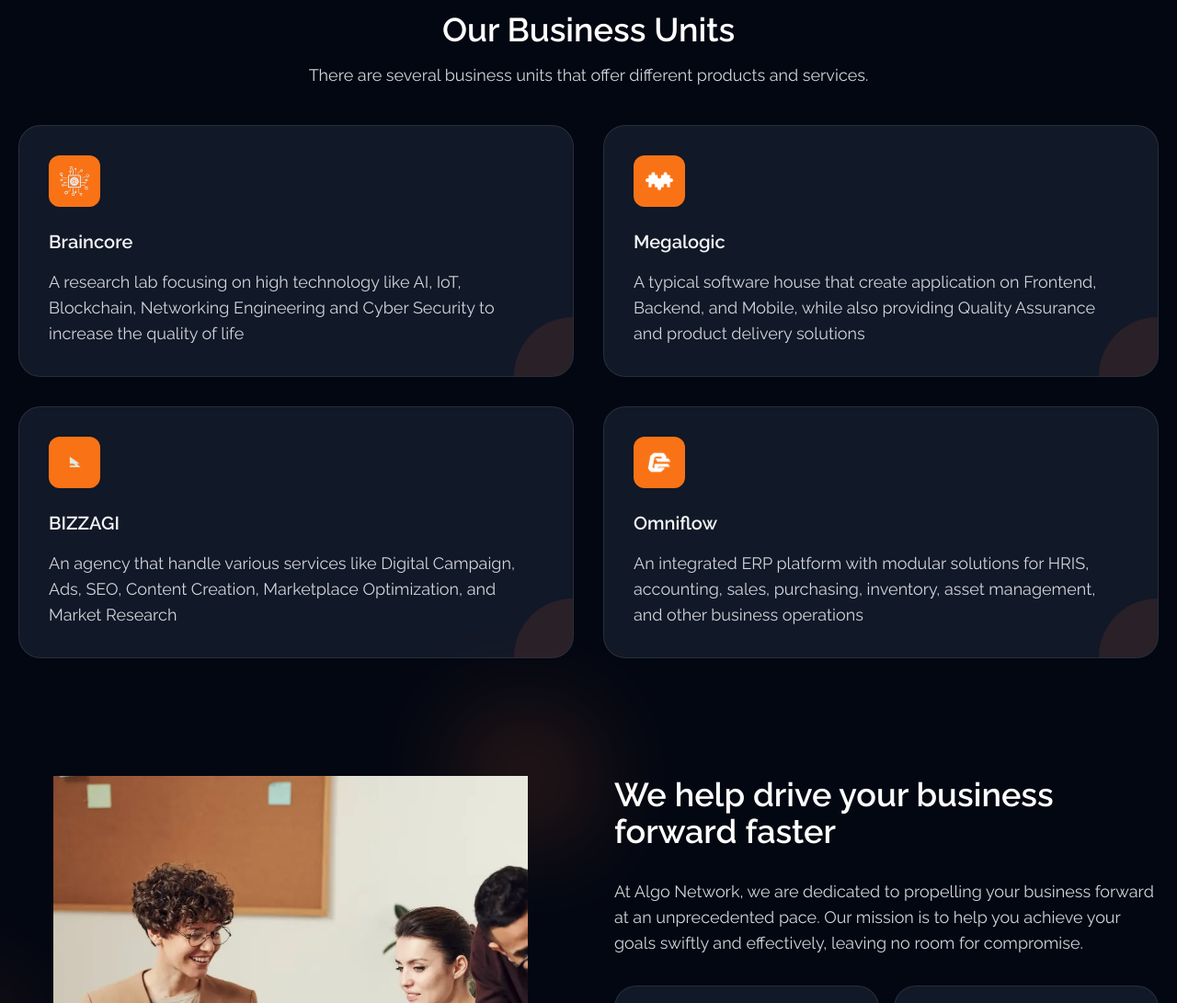
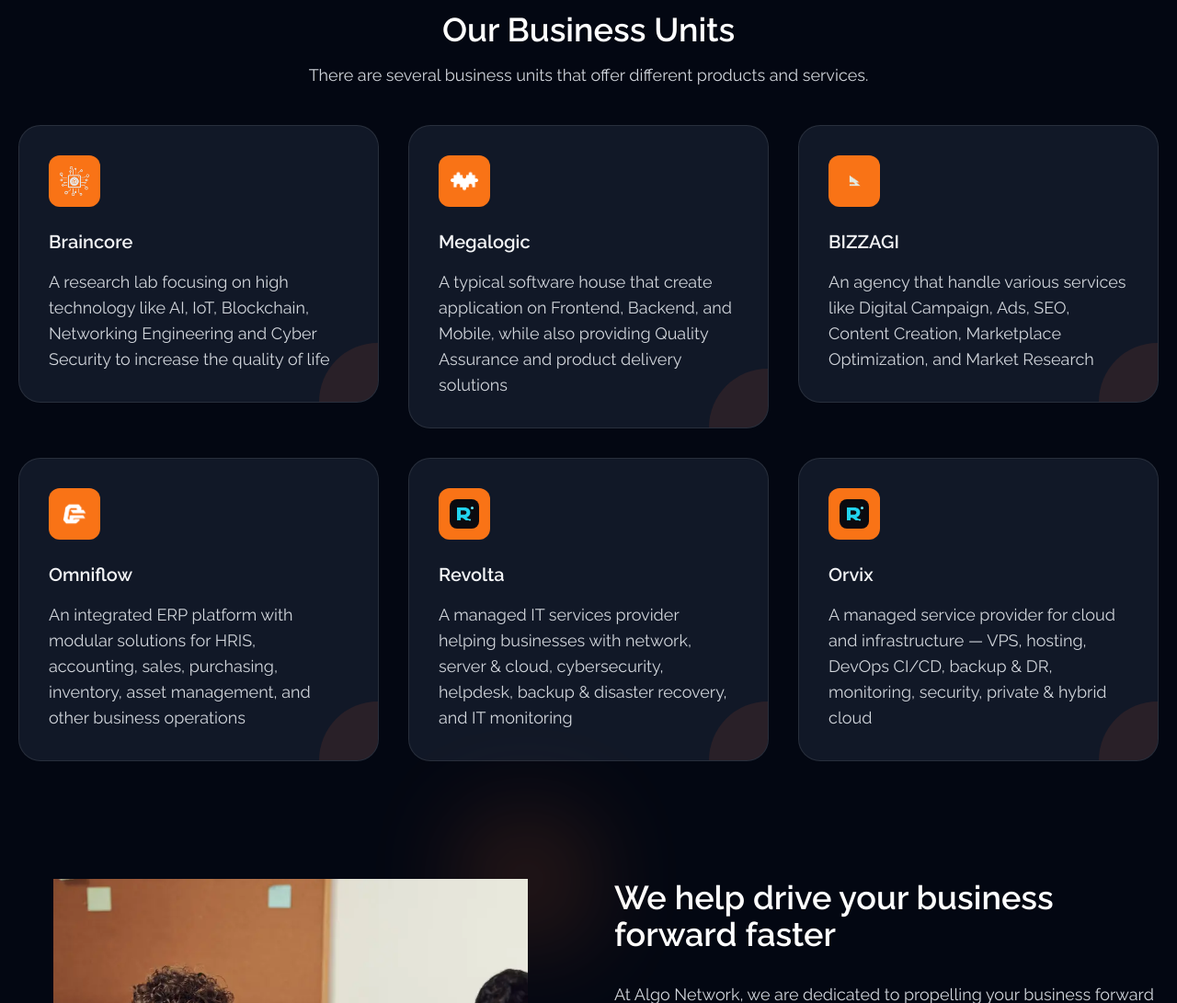
Before and after one commit to algonacci/AlgoNetwork, an Astro site: page / in a window 1280 px wide. Shown: the part 1620-2711 px from the top of the page at 92% size. Built offline with nearby package versions, Linux system fonts and the light colour scheme; Astro itself is replaced by a stand-in of ours.

Commit message:
Add Revolta and Orvix business units

```diff
--- a/src/components/sections/Services.astro
+++ b/src/components/sections/Services.astro
@@ -15,7 +15,7 @@ import { businessUnits } from "../../data/businessUnits";
         services.
       </Paragraph>
     </div>
-    <div class="grid sm:grid-cols-2 gap-6 lg:gap-8">
+    <div class="grid sm:grid-cols-2 lg:grid-cols-3 gap-6 lg:gap-8">
       {
         businessUnits.map((service, index) => (
           <a href={service.businessUrl} target="_blank">
--- a/src/data/businessUnits.ts
+++ b/src/data/businessUnits.ts
@@ -27,4 +27,18 @@ export const businessUnits = [
     iconSrc: "/logos/omniflow.png",
     businessUrl: "https://omniflow.id",
   },
+  {
+    title: "Revolta",
+    description:
+      "A managed IT services provider helping businesses with network, server & cloud, cybersecurity, helpdesk, backup & disaster recovery, and IT monitoring",
+    iconSrc: "/logos/revolta.svg",
+    businessUrl: "https://revolta.id",
+  },
+  {
+    title: "Orvix",
+    description:
+      "A managed service provider for cloud and infrastructure — VPS, hosting, DevOps CI/CD, backup & DR, monitoring, security, private & hybrid cloud",
+    iconSrc: "/logos/orvix.svg",
+    businessUrl: "https://orvix.id",
+  },
 ] as const;
```
Also changed, not shown: public/logos/orvix.svg (added), public/logos/revolta.svg (added).
